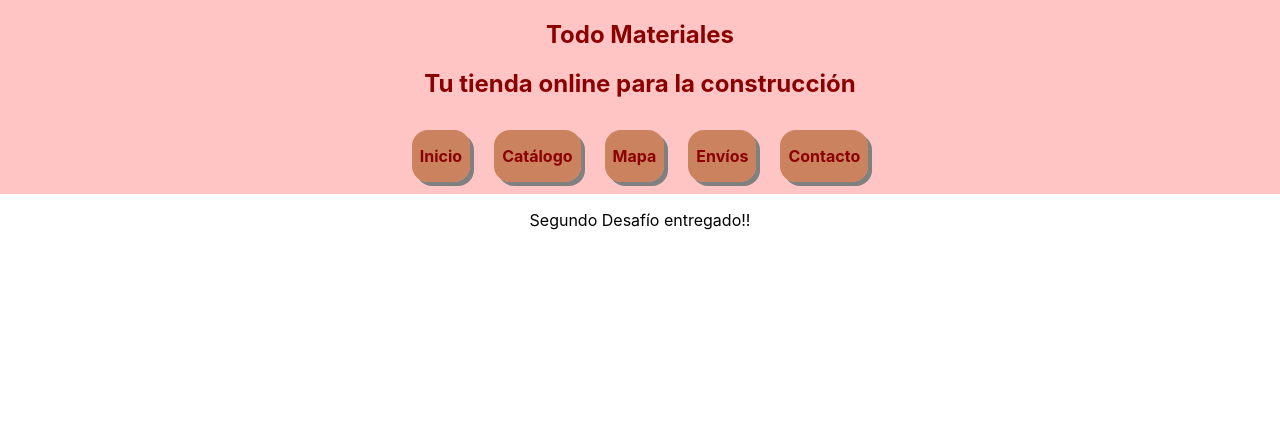
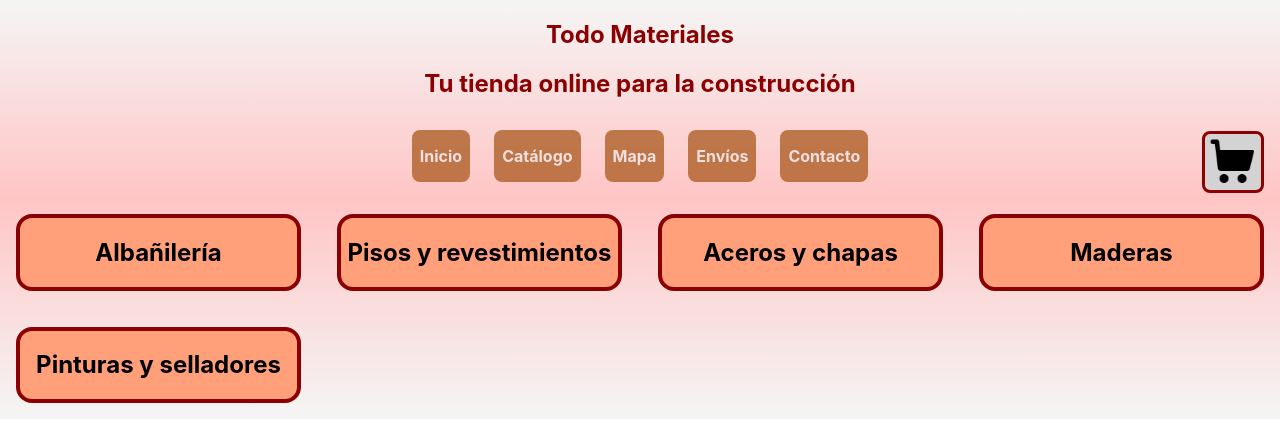
Before and after one commit to nicolasbolcatto/todo-materiales, a React (Create React App) app: page / in a window 1280 px wide. Shown: the top 448 px of the page. Built offline with nearby package versions, Linux system fonts and the light colour scheme.

Commit message:
Added CartWidget and ItemListContainer components

```diff
--- a/src/App.jsx
+++ b/src/App.jsx
@@ -1,12 +1,16 @@
 import './App.css';
 import NavBar from './components/NavBar';
-import Content from './components/Content';
-import './styles/NavBar.css';
+import './components/NavBar.css';
+import './components/CartWidget.css';
+import './components/ItemListContainer.css';
+import ItemListContainer from './components/ItemListContainer';
+
+
 function App() {
   return (
     <div className="App">
       <NavBar  />
-      <Content variableDePrueba="Segundo Desafío entregado!!" />
+      <ItemListContainer/>
     </div>
   );
 }
--- /dev/null
+++ b/src/components/CartWidget.css
@@ -0,0 +1,24 @@
+.cartWidget{
+    background-color: lightgray;
+    margin: 1rem;
+    padding: 0.25rem;
+    border: 0.2rem solid darkred;
+    border-radius: 0.5rem;
+    align-self: center;
+    position: absolute;
+    top: 7.2rem;
+    right: 0;
+    width: 3rem;
+    height: 3rem;
+}
+
+.cartWidget:hover{
+    cursor: pointer;
+    background-color: goldenrod;
+    transition: ease-in-out 0.3s;
+    border: 0.2rem solid goldenrod;
+}
+
+.cartIcon{
+    width: 100%;
+}
--- /dev/null
+++ b/src/components/CartWidget.jsx
@@ -0,0 +1,12 @@
+import React from "react";
+import cartIcon from '../images/cartIcon.png';
+
+const CartWidget = () => {
+    return(
+        <div>
+            <img className="cartIcon" src={cartIcon} alt="cart icon" />
+        </div>
+    )
+    }
+
+export default CartWidget
--- a/src/components/Content.jsx
+++ /dev/null
@@ -1,13 +0,0 @@
-import React from "react";
-
-const Content = (props) => {
-    return(
-    <main className="main">
-        <div>
-            <p>{props.variableDePrueba}</p>
-        </div>
-    </main>
-    )
-}
-
-export default Content;
--- /dev/null
+++ b/src/components/ItemListContainer.css
@@ -0,0 +1,20 @@
+.itemList{
+    display: grid;
+    grid-template-columns: repeat(auto-fill, minmax(20%,1fr));
+    gap: .25rem;
+    background: linear-gradient(rgb(255, 197, 197),whitesmoke);
+}
+
+.item{
+    border: 0.25rem solid darkred;
+    margin: 1rem;
+    background-color: lightsalmon;
+    border-radius: 1rem;
+}
+
+.item:hover{
+    cursor: pointer;
+    background-color: goldenrod;
+    transition: ease-in-out 0.3s;
+    border: 0.25rem solid goldenrod;
+}
--- /dev/null
+++ b/src/components/ItemListContainer.jsx
@@ -0,0 +1,25 @@
+import React from "react";
+
+const ItemListContainer = () => {
+    return(
+        <div className="itemList">
+            <div className="item">
+                <h2>Albañilería</h2>
+            </div>
+            <div className="item">
+                <h2>Pisos y revestimientos</h2>
+            </div>
+            <div className="item">
+                <h2>Aceros y chapas</h2>
+            </div>
+            <div className="item">
+                <h2>Maderas</h2>
+            </div>
+            <div className="item">
+                <h2>Pinturas y selladores</h2>
+            </div>
+        </div>
+    )
+    }
+
+export default ItemListContainer
--- a/src/styles/NavBar.css
+++ b/src/components/NavBar.css
@@ -1,14 +1,21 @@
 .nav{
-    background-color: rgb(255, 197, 197);
+    background: linear-gradient(0deg,rgb(255, 197, 197),whitesmoke);
     display: flex;
     flex-direction: column;
     align-items: center;
     justify-content: space-around;
 }
 
+.topNav{
+    font-weight: bold;
+    color: darkred;
+    display: flex;
+}
+
 .title{
     font-weight: bold;
     color: darkred;
+    justify-content: center;
 }
 
 .buttons{
@@ -19,18 +26,17 @@
 }
 
 .navButton{
-    background-color: rgba(170, 88, 29, 0.608);
+    background-color: rgba(170, 88, 29, 0.75);
     font-weight: bold;
-    color: darkred;
+    color: rgb(239, 223, 223);
     padding: 0rem 0.5rem;
-    margin: 0.75rem 0.75rem;
-    border-radius: 1rem;
-    box-shadow: 0.25rem .25rem 0 0 gray;
+    margin: 0.75rem 0.75rem 1rem;
+    border-radius: 0.5rem;
 }
 
 .navButton:hover{
     cursor: pointer;
     background-color: goldenrod;
-    transform: scale(1.1);
-    transition: ease-in-out 0.5s;
+    box-shadow: none;
+    transition: ease-in-out 0.3s;
 }
--- a/src/components/NavBar.jsx
+++ b/src/components/NavBar.jsx
@@ -1,12 +1,20 @@
 import React from "react";
+import CartWidget from "./CartWidget";
 
 const NavBar = () => {
     return(
         <nav className="nav">
-            <div className="title">
-                <h1>Todo Materiales</h1>
-                <h2>Tu tienda online para la construcción</h2>
+            <div className="topNav">
+                <div className="title">
+                    <h1>Todo Materiales</h1>
+                    <h2>Tu tienda online para la construcción</h2>
+                </div>
+                <div className="cartWidget">
+                    <CartWidget />
+                </div>
             </div>
+
+
             <div className="buttons">
                 <div className="navButton">
                     <p>Inicio</p>
@@ -25,7 +33,6 @@ const NavBar = () => {
                 </div>
             </div>
 
-
         </nav>
     )
 }
```
Also changed, not shown: src/images/cartIcon.png (added), src/logo.svg (deleted).
